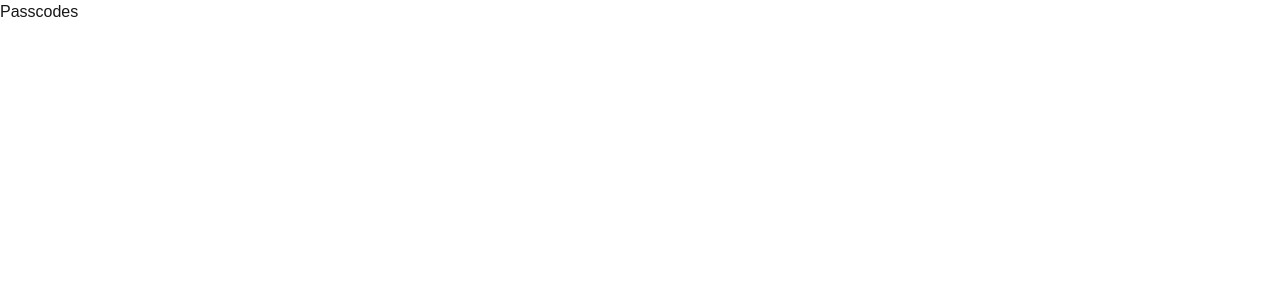
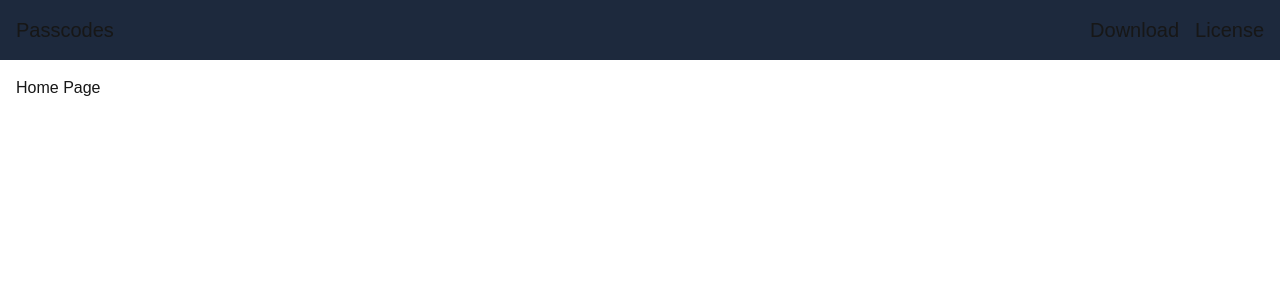
Before and after one commit to JeelDobariya38/password-manager, a Next.js app in the folder website/: page / in a window 1280 px wide. Shown: the top 300 px of the page. Built offline with nearby package versions, Linux system fonts and the light colour scheme.

Commit message:
feat: create a navbar compment

```diff
--- /dev/null
+++ b/website/src/app/download/page.tsx
@@ -0,0 +1,3 @@
+export default function page() {
+  return <div>Download Page</div>;
+}
--- a/website/src/app/layout.tsx
+++ b/website/src/app/layout.tsx
@@ -1,9 +1,11 @@
 import type { Metadata } from "next";
 import "./globals.css";
+import Navbar from "@/components/Navbar";
 
 export const metadata: Metadata = {
   title: "Passcodes Website",
-  description: "A password manager app.",
+  description:
+    "An open source password manager app that give control of your passwords",
 };
 
 export default function RootLayout({
@@ -13,7 +15,10 @@ export default function RootLayout({
 }>) {
   return (
     <html lang="en">
-      <body>{children}</body>
+      <body>
+        <Navbar />
+        <div className="p-4">{children}</div>
+      </body>
     </html>
   );
 }
--- /dev/null
+++ b/website/src/app/license/page.tsx
@@ -0,0 +1,3 @@
+export default function page() {
+  return <div>License Page</div>;
+}
--- a/website/src/app/page.tsx
+++ b/website/src/app/page.tsx
@@ -1,3 +1,3 @@
 export default function Home() {
-  return <h1>Passcodes</h1>;
+  return <div>Home Page</div>;
 }
--- /dev/null
+++ b/website/src/components/Navbar.tsx
@@ -0,0 +1,21 @@
+import Link from "next/link";
+
+export default function Navbar() {
+  return (
+    <div className="bg-slate-800 flex justify-between items-center text-xl p-4">
+      <div>
+        <Link href="/">
+          <h1>Passcodes</h1>
+        </Link>
+      </div>
+      <div className="flex justify-evenly items-center gap-4">
+        <Link href="/download">
+          <p>Download</p>
+        </Link>
+        <Link href="/license">
+          <p>License</p>
+        </Link>
+      </div>
+    </div>
+  );
+}
```
